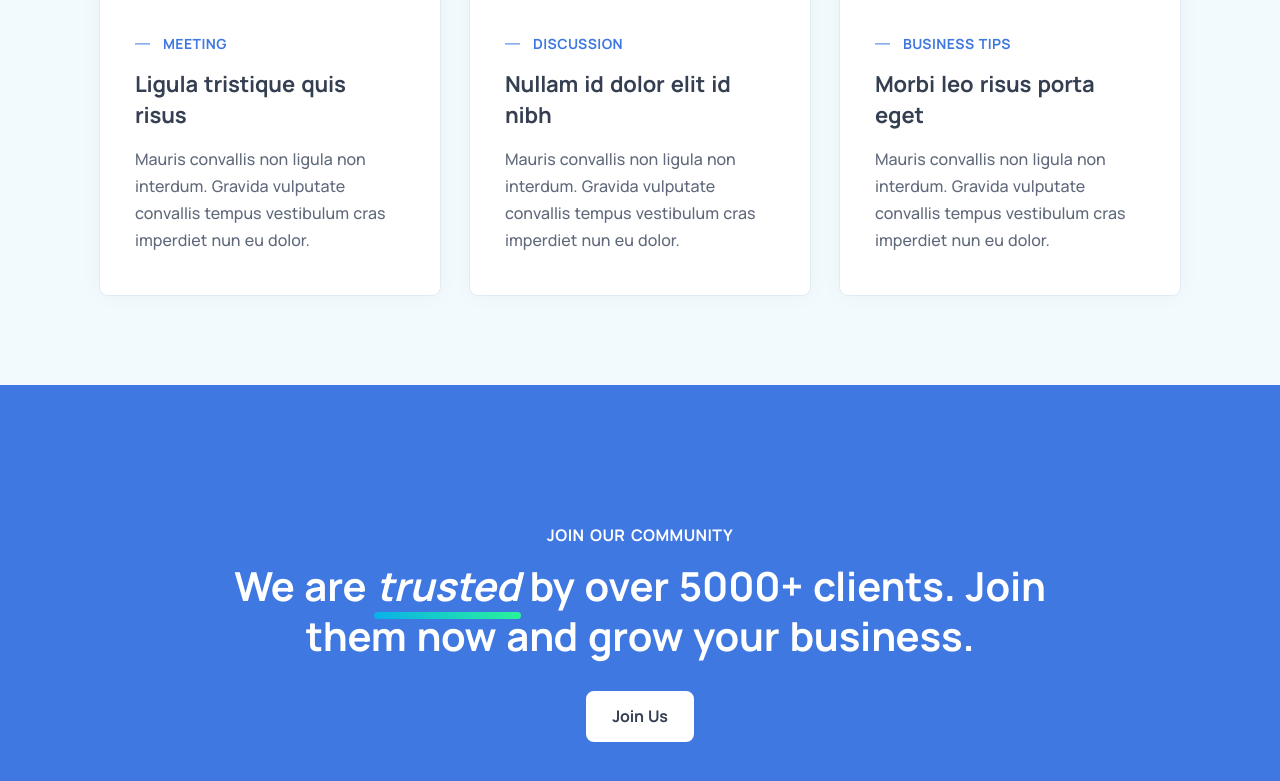
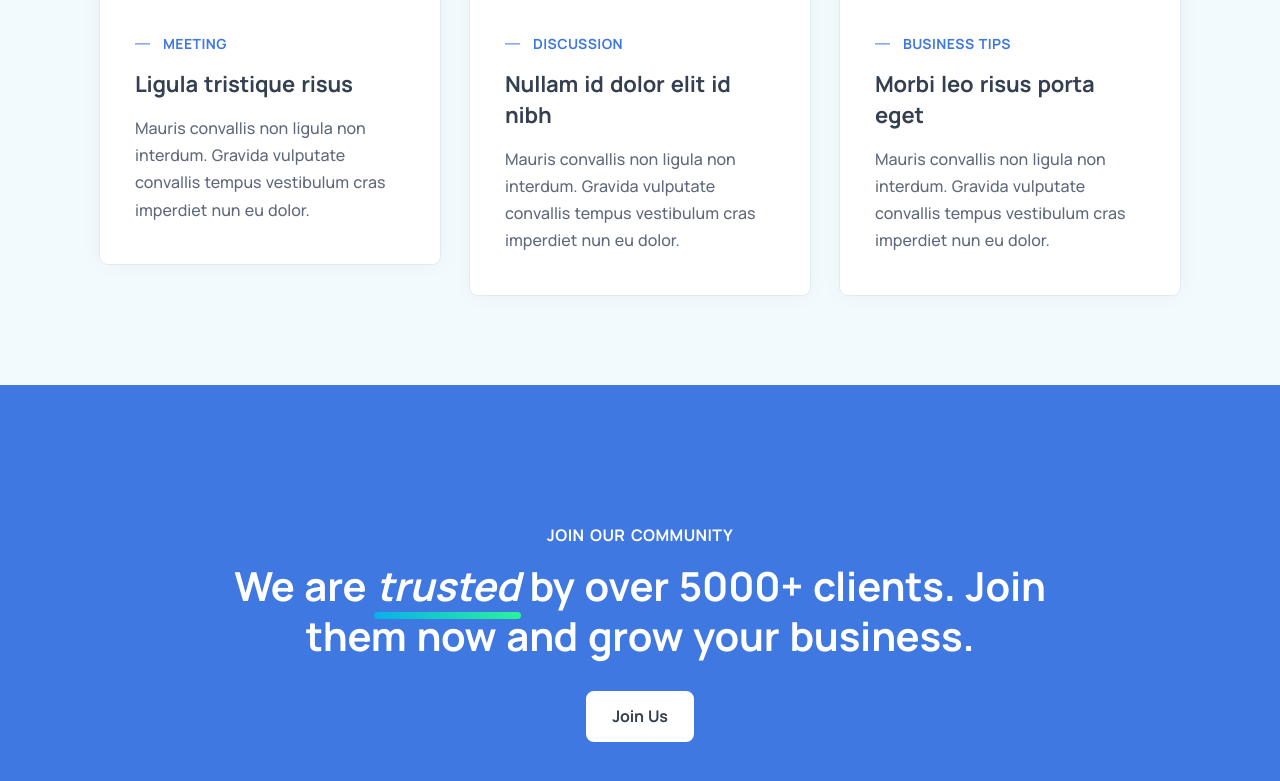
Before and after one commit to KiruthikaPounniyamourthy/BML, a plain HTML site: page blog.html in a window 1280 px wide. Shown: the part 2431-3212 px from the top of the page. Drawn offline with Linux system fonts and the light colour scheme.

Commit message:
blog.html

```diff
--- a/blog.html
+++ b/blog.html
@@ -275,7 +275,7 @@
                             </div>
                             <!-- /.post-category -->
                             <h2 class="post-title h3 mt-1 mb-3"><a class="link-dark" href="./blog-post.html">Ligula
-                                tristique quis <br> risus</a></h2>
+                                tristique risus</a></h2>
                           </div>
                           <!-- /.post-header -->
                           <div class="post-content">
```
